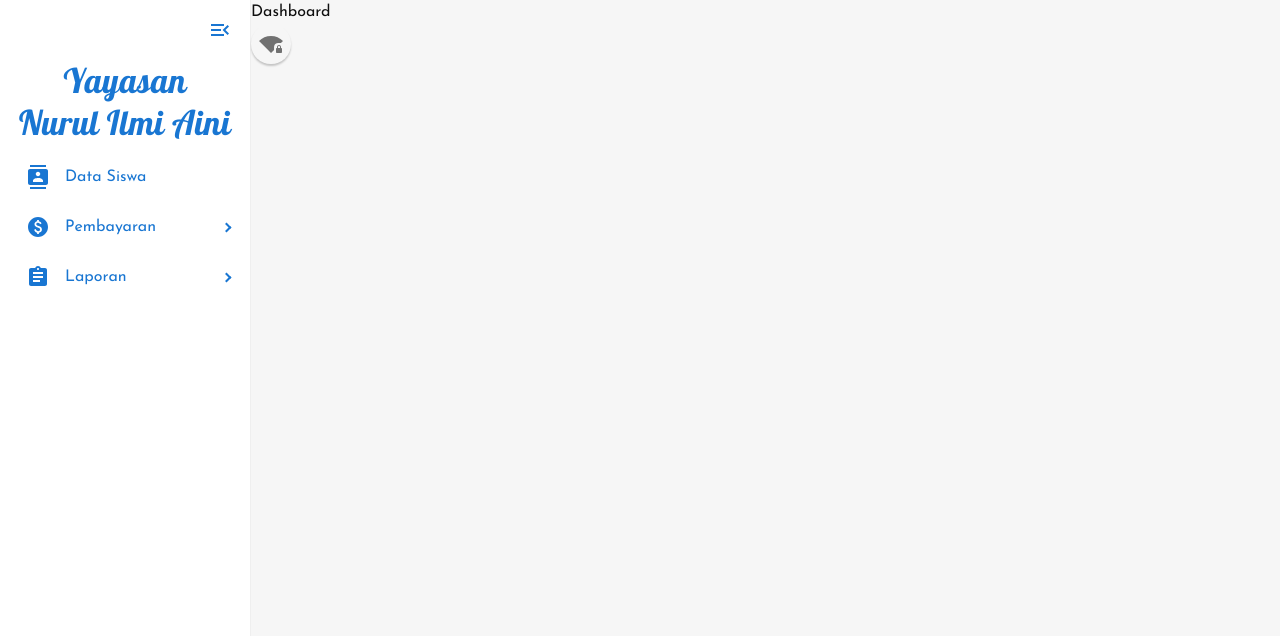
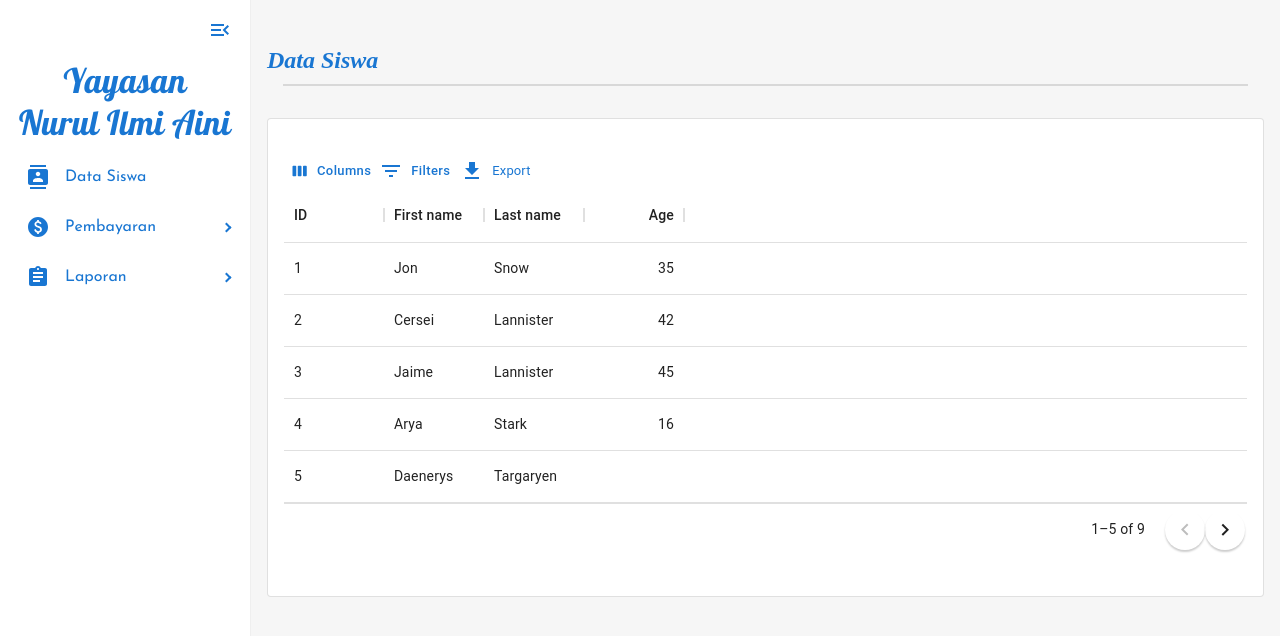
Before and after one commit to alifahmaaad/SistemPencatatanPembayaranYayasanNurulIlmiAini, a React (Vite) app: page / in a window 1280 px wide. Shown: the top 636 px of the page. Built offline with nearby package versions, Linux system fonts and the light colour scheme.

Commit message:
test custom table in home with dummy data

```diff
--- a/src/pages/Home.jsx
+++ b/src/pages/Home.jsx
@@ -1,16 +1,42 @@
-import { IconButton } from "@mui/material";
 import React, { useState, useEffect } from "react";
-import WifiLockIcon from "@mui/icons-material/WifiLock";
+import TableCustom from "../component/TableCustom";
 
 const Home = () => {
-  return (
-    <div>
-      <div>Dashboard</div>
-      <IconButton>
-        <WifiLockIcon></WifiLockIcon>
-      </IconButton>
-    </div>
-  );
+  const columnss = [
+    { field: "id", headerName: "ID", width: 100 },
+    {
+      field: "firstName",
+      headerName: "First name",
+      width: 100,
+      editable: true,
+    },
+    {
+      field: "lastName",
+      headerName: "Last name",
+      width: 100,
+      editable: true,
+    },
+    {
+      field: "age",
+      headerName: "Age",
+      type: "number",
+      width: 100,
+      editable: true,
+    },
+  ];
+  const rowss = [
+    { id: 1, lastName: "Snow", firstName: "Jon", age: 35 },
+    { id: 2, lastName: "Lannister", firstName: "Cersei", age: 42 },
+    { id: 3, lastName: "Lannister", firstName: "Jaime", age: 45 },
+    { id: 4, lastName: "Stark", firstName: "Arya", age: 16 },
+    { id: 5, lastName: "Targaryen", firstName: "Daenerys", age: null },
+    { id: 6, lastName: "Melisandre", firstName: null, age: 150 },
+    { id: 7, lastName: "Clifford", firstName: "Ferrara", age: 44 },
+    { id: 8, lastName: "Frances", firstName: "Rossini", age: 36 },
+    { id: 9, lastName: "Roxie", firstName: "Harvey", age: 65 },
+  ];
+
+  return <TableCustom title="Data Siswa" rows={rowss} columns={columnss} />;
 };
 
 export default Home;
```
